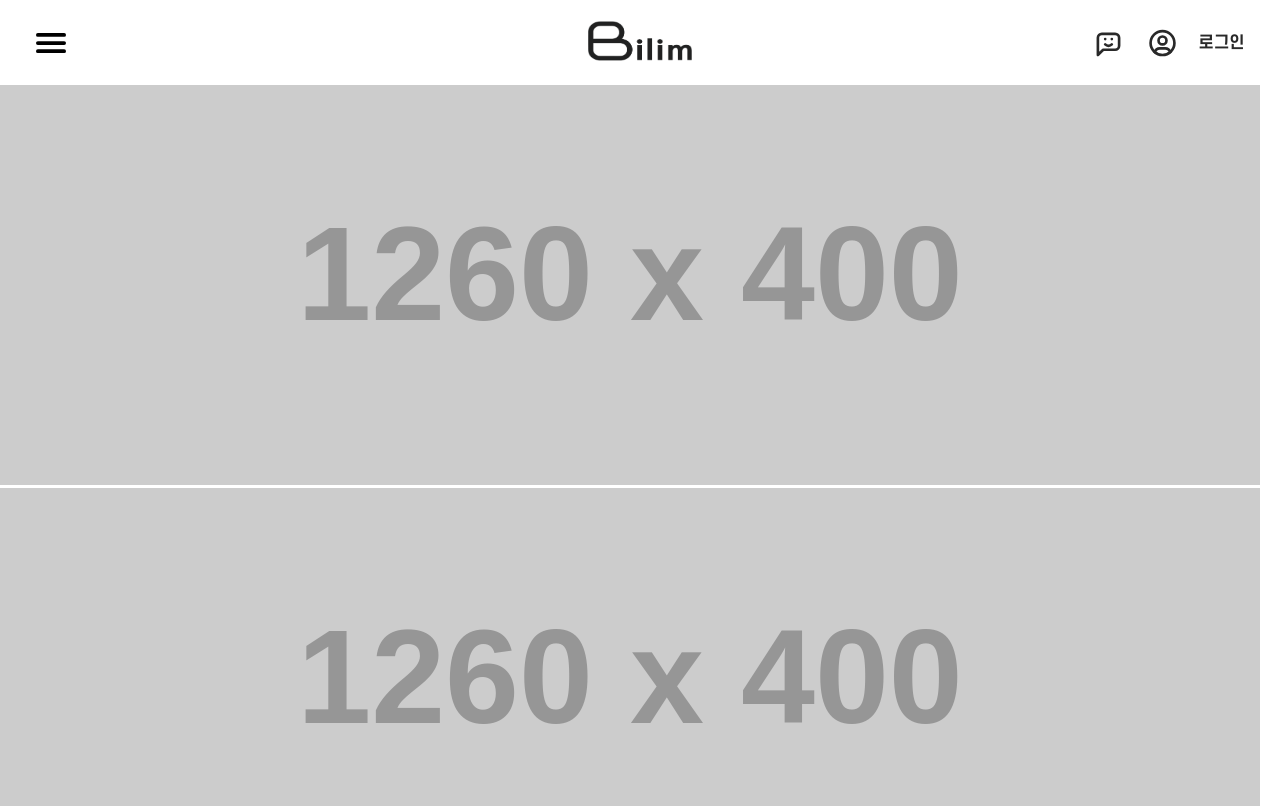
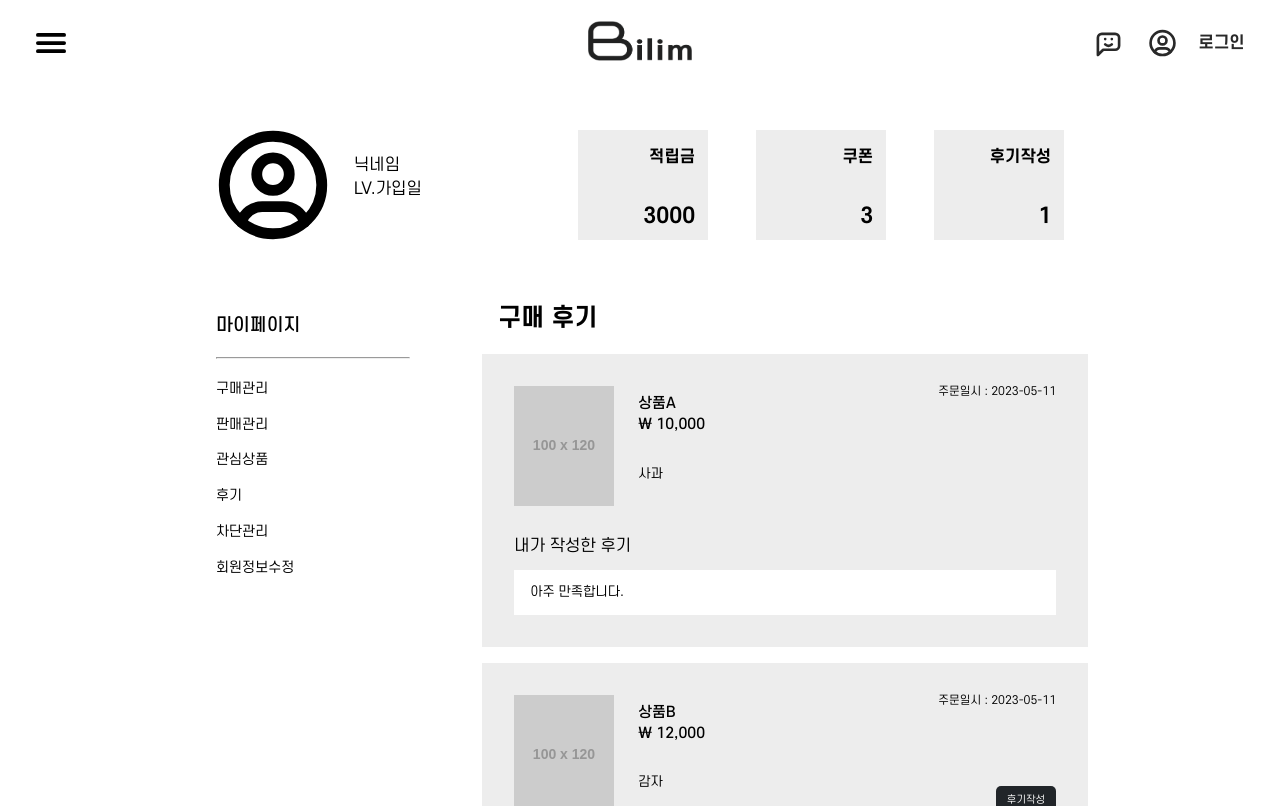
Before and after one commit to jh0neee/Billim-front, a React (Create React App) app: page /mypage/review in a window 1280 px wide. Before the commit this address led to /. Shown: the top 806 px of the page. Built offline with nearby package versions, Linux system fonts and the light colour scheme.

Commit message:
feat:Add Review component

```diff
--- a/src/App.js
+++ b/src/App.js
@@ -17,6 +17,7 @@ import PurchaseManagement from "./components/MyPage/PurchaseManagement.jsx";
 import SalesManagement from "./components/MyPage/SalesManagement.jsx";
 import WishList from "./components/MyPage/WishList.jsx";
 import SalesDetailManagement from "./components/MyPage/SalesDetailManagement.jsx";
+import Review from "./components/MyPage/Review.jsx";
 import BlockManagement from "./components/MyPage/BlockManagement.jsx";
 import EditMember from "./components/MyPage/EditMember.jsx";
 
@@ -46,6 +47,7 @@ function App() {
             <Route path='/mypage/sales' element={<SalesManagement />} />
             <Route path='/mypage/sales/detail' element={<SalesDetailManagement />} />
             <Route path='/mypage/favorite' element={<WishList />} />
+            <Route path='/mypage/review' element={<Review />} />
             <Route path='/mypage/block' element={<BlockManagement />} />
             <Route path='/mypage/member' element={<EditMember />} />
           </Route>
--- a/src/components/MyPage/MyPageUser.jsx
+++ b/src/components/MyPage/MyPageUser.jsx
@@ -2,6 +2,7 @@ import React from "react";
 import styled from "styled-components";
 
 import { TbUserCircle } from "react-icons/tb";
+import { Link } from "react-router-dom";
 
 const UserBox = styled.div`
   display: flex;
@@ -78,7 +79,7 @@ const MyPageUser = () => {
         </UserItemBox>
         <UserItemBox>
           <p>후기작성</p>
-          <p>1</p>
+          <Link to='/mypage/review'>1</Link>
         </UserItemBox>
       </div>
     </UserBox>
--- /dev/null
+++ b/src/components/MyPage/Review.jsx
@@ -0,0 +1,151 @@
+import React, { useState } from "react";
+import styled from "styled-components";
+
+import Button from "../UI/Button";
+import Input from "../UI/Input";
+import { review } from "../../data";
+
+const ReviewLayout = styled.div`
+  background-color: #ededed;
+  margin: 1rem 0;
+  padding: 1rem;
+`;
+
+const ReviewItemList = styled.div`
+  padding: 1rem;
+  display: flex;
+  align-items: flex-start;
+  justify-content: space-between;
+`;
+
+const TopList = styled.div`
+  display: flex;
+  align-items: flex-start;
+`;
+
+const BottomList = styled.div`
+  display: flex;
+  flex-direction: column;
+  align-items: flex-end;
+
+  > p {
+    margin-bottom: 5rem;
+    font-size: 0.7rem;
+  }
+`;
+
+const ReviewItemTextBox = styled.div`
+  margin: 0.5rem 0 0 1.5rem;
+  font-size: 0.8rem;
+
+  > * {
+    &:nth-child(-n + 2) {
+      font-size: 0.9rem;
+      font-weight: 500;
+      padding: 0.2rem 0;
+    }
+
+    &:last-child {
+      padding-top: 2rem;
+    }
+  }
+
+  > div {
+    display: flex;
+    align-items: center;
+  }
+`;
+
+const WritedReview = styled.div`
+  margin: 1rem;
+
+  > div {
+    width: 100%;
+    padding: 1rem;
+    background-color: white;
+
+    &:last-child {
+      margin-top: 1rem;
+      font-size: 0.8rem;
+    }
+  }
+`;
+
+const ReviewInputBox = styled.div`
+  display: flex;
+  flex-direction: column;
+
+  > button {
+    align-self: center;
+  }
+`;
+
+const ExtraButton = styled(Button)`
+  margin: 0;
+  width: 60px;
+  height: 27px;
+  font-size: 10px;
+  font-weight: 400;
+`;
+
+const Review = () => {
+  const [isOpenReview, setIsOpenReview] = useState("");
+
+  const onClickReview = (id) => {
+    setIsOpenReview((item) => item.isOpenReview !== id ? id : "");
+    if(isOpenReview === id) {
+      setIsOpenReview(false);
+    }
+  };
+
+  return (
+    <>
+      <p>구매 후기</p>
+      {review.map((item) => (
+        <ReviewLayout key={item.id}>
+          <ReviewItemList>
+            <TopList>
+              <img
+                src='https://via.placeholder.com/100x120'
+                alt='상품예시이미지'
+              />
+              <ReviewItemTextBox>
+                <p>{item.name}</p>
+                <p>\ {item.amount.toLocaleString("ko-KR")}</p>
+                <p>{item.username}</p>
+              </ReviewItemTextBox>
+            </TopList>
+            <BottomList>
+              <p>주문일시 : {item.date}</p>
+              {!item.isReview && (
+                <ExtraButton onClick={() => onClickReview(item.id)}>후기작성</ExtraButton>
+              )}
+            </BottomList>
+          </ReviewItemList>
+          {!item.isReview && isOpenReview === item.id && (
+            <WritedReview review>
+              <p> ➤ 후기 작성하기</p>
+              <ReviewInputBox>
+                <Input
+                  element='textarea'
+                  id='review'
+                  width='100%'
+                  rows='5'
+                />
+                <ExtraButton>확인</ExtraButton>
+              </ReviewInputBox>
+            </WritedReview>
+          )}
+          {item.isReview && (
+            <WritedReview>
+              <p>내가 작성한 후기</p>
+              <div>{item.review}</div>
+            </WritedReview>
+          )}
+        </ReviewLayout>
+      ))}
+    </>
+  );
+};
+
+export default Review;
--- a/src/data.js
+++ b/src/data.js
@@ -94,45 +94,66 @@ export const productItems = [
 export const review = [
   {
     id: 1,
-    username: "A",
+    name: '상품A',
+    amount: 10000,
+    username: "사과",
     date: format(new Date(), "yyyy-MM-dd"),
+    isReview: true,
     review: "아주 만족합니다.",
   },
   {
     id: 2,
-    username: "B",
+    username: "감자",
+    name: '상품B',
+    amount: 12000,
     date: format(new Date(), "yyyy-MM-dd"),
+    isReview: false,
     review: "별로였어요.",
   },
   {
     id: 3,
-    username: "말랭이",
+    username: "고구마",
+    name: '상품C',
+    amount: 10000,
     date: format(new Date(), "yyyy-MM-dd"),
+    isReview: true,
     review:
       "좋아요~",
   },
   {
     id: 4,
     username: "감자씨",
+    name: '상품D',
+    amount: 8000,
     date: format(new Date(), "yyyy-MM-dd"),
+    isReview: false,
     review: "나쁘지 않습니다.",
   },
   {
     id: 5,
     username: "DDAbc",
+    name: '상품E',
+    amount: 50000,
     date: format(new Date(), "yyyy-MM-dd"),
+    isReview: false,
     review: "만족입니다!!",
   },
   {
     id: 6,
     username: "apple",
+    name: '상품F',
+    amount: 2000,
     date: format(new Date(), "yyyy-MM-dd"),
+    isReview: true,
     review: "최고!",
   },
   {
     id: 7,
     username: "사과는 맛있어",
+    name: '상품G',
+    amount: 34000,
     date: format(new Date(), "yyyy-MM-dd"),
+    isReview: true,
     review: "다음에 또 이용하고 싶어요~",
   },
 ];
```
